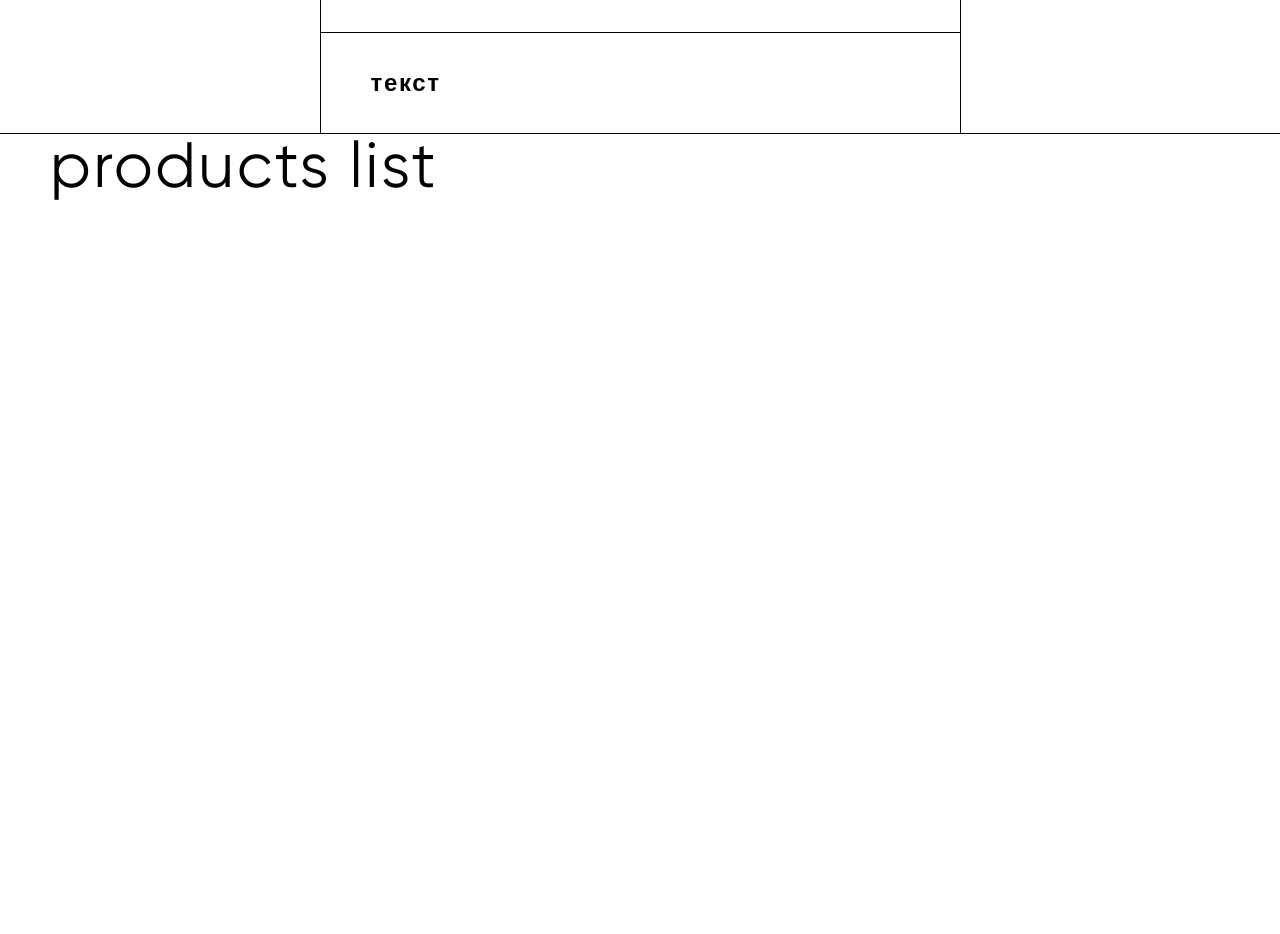
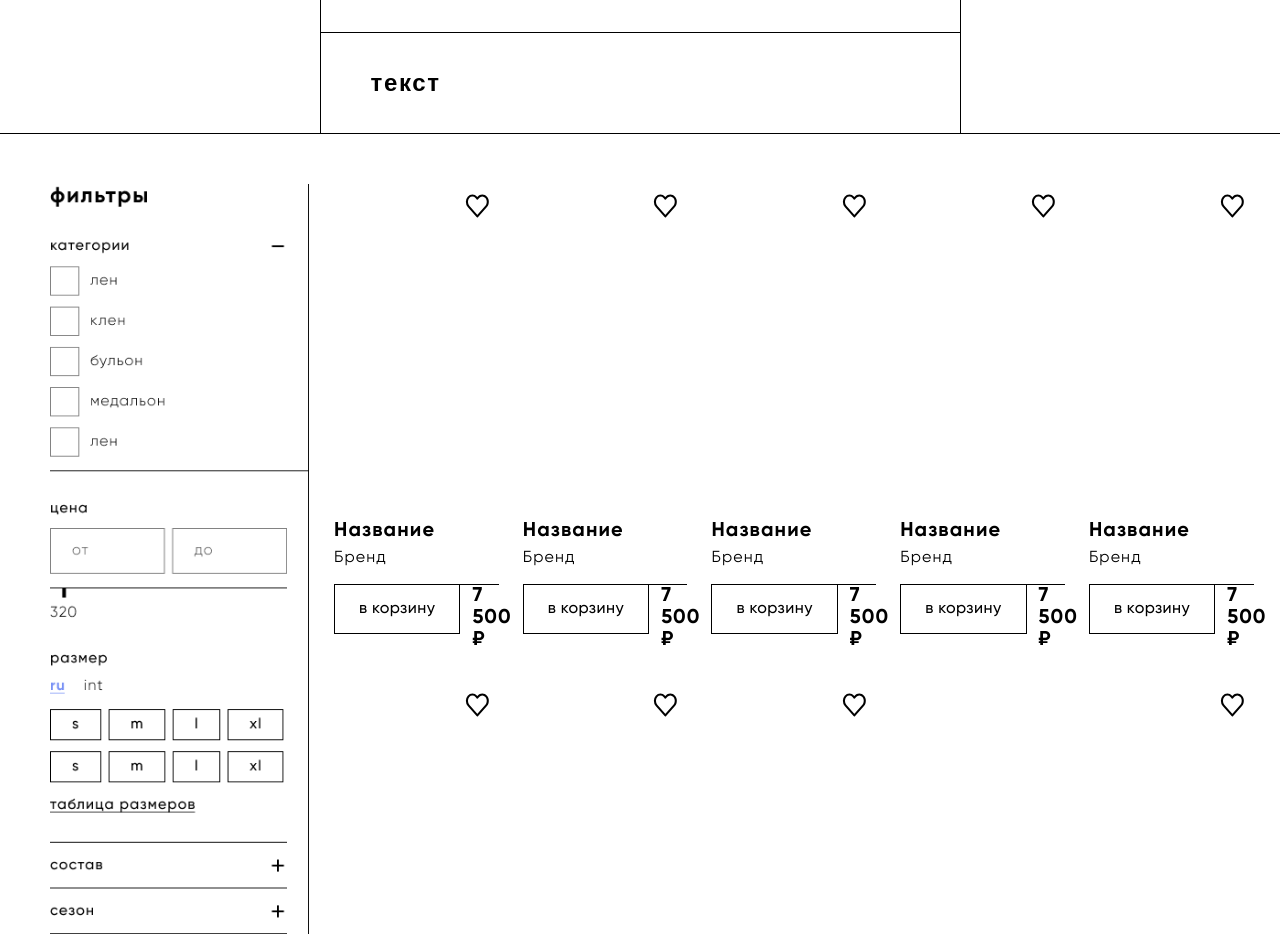
Before and after one commit to alimongairo/reup-front, a React (Vite) app: page /crm/brand/1 in a window 1280 px wide. Shown: the part 1340-2274 px from the top of the page. Before the commit the page ends 1644 px from the top, so only its background shows below. Built offline with nearby package versions, Linux system fonts and the light colour scheme; a web font is replaced by a local one.

Commit message:
product list

```diff
--- a/src/components/Brand/components/Layout/Layout.tsx
+++ b/src/components/Brand/components/Layout/Layout.tsx
@@ -1,6 +1,10 @@
 import React, { useState, ReactNode } from 'react';
 import { Head } from "..";
 import cx from './index.module.scss';
+import ProductItem from "../../../ProductItem/ProductItem";
+import { uid } from "react-uid";
+import FiltersImg from '../../../../../static/images/others/filters.png';
+import { Image } from "../../../ui";
 
 interface IProps {
     isEditable: boolean,
@@ -10,19 +14,28 @@ interface IProps {
 }
 
 export default function Layout({ isEditable, component, isEditing, setIsEditing }: IProps) {
-
+    const productsPlug = Array(27).fill(null);
 
     return (
         <>
-        {
-            isEditable && <Head isEditable={isEditable} isEditing={isEditing} setIsEditing={setIsEditing}/>
-        }
+            {
+                isEditable && <Head isEditable={isEditable} isEditing={isEditing} setIsEditing={setIsEditing} />
+            }
 
 
-            {/* TODO: add container*/}
             {component}
 
-            <div id="products">products list</div>
+            <div id="products" className={cx.products}>
+                <Image src={FiltersImg} className={cx.filters} />
+                <div className={cx.list}>
+
+                    {
+                        productsPlug.map((_, index) => <ProductItem key={uid(index)} />)
+                    }
+
+                </div>
+            </div>
+
         </>
     )
 }
--- a/src/components/Brand/components/Layout/index.module.scss
+++ b/src/components/Brand/components/Layout/index.module.scss
@@ -0,0 +1,35 @@
+@import '../../../../styles/vars.scss';
+@import '../../../../styles/mixins.scss';
+
+.products {
+    display: grid;
+    grid-template-columns: 259px 1fr;
+    gap: 25px;
+    padding: $containerPadding-desktop;
+    @include compensatePadding-desktop;
+
+    .filters{
+        img{
+            height: auto;
+        }
+
+    }
+    .list {
+        display: grid;
+        grid-template-columns: repeat(5, 1fr);
+        column-gap: 24px;
+        row-gap: 32px;
+
+        >* {
+            min-height: 467px;
+            pointer-events: none;
+        }
+
+        >*:nth-child(9n) {
+            grid-column: span 2;
+            grid-row: span 2;
+            min-height: 972px;
+        }
+
+    }
+}
--- /dev/null
+++ b/src/components/ProductItem/ProductItem.tsx
@@ -0,0 +1,28 @@
+import React, { useState } from 'react'
+import cx from './index.module.scss';
+import { Image, Button, Fav } from "../ui";
+
+export default function ProductItem() {
+    const [isFav, setIsFav] = useState(false);
+
+    const onFavClick = () => {
+        setIsFav(prev => !prev);
+    }
+
+    return (
+        <div className={cx.product}>
+            <div className={cx.image}>
+                <Fav isActive={isFav} onClick={onFavClick} className={cx.fav} />
+                <Image className={cx.img}/>
+            </div>
+            <div className={cx.info}>
+                <p className={cx.title}>Название</p>
+                <p className={cx.sub}>Бренд</p>
+                <div className={cx.ftr}>
+                    <Button colorM="black">в корзину</Button>
+                    <p>7 500 ₽</p>
+                </div>
+            </div>
+        </div>
+    )
+}
--- /dev/null
+++ b/src/components/ProductItem/index.module.scss
@@ -0,0 +1,58 @@
+@import '../../styles/vars.scss';
+
+.product {
+    display: flex;
+    flex-direction: column;
+
+    .image {
+        position: relative;
+        width: 100%;
+       flex-grow: 1;
+        margin-bottom: 8px;
+
+        .img {
+            position: absolute;
+            top: 0;
+            left: 0;
+            width: 100%;
+            height: 100%;
+            z-index: 1;
+        }
+
+        .fav {
+            position: absolute;
+            right: 10px;
+            top: 10px;
+            z-index: 2;
+        }
+    }
+
+
+    .info {
+        .title {
+            font-size: 20px;
+            font-weight: bold;
+            margin-bottom: 8px;
+        }
+
+        .sub {
+            margin-bottom: 16px;
+        }
+
+        .ftr {
+            display: flex;
+            border-top: 1px solid $color-black;
+
+            button {
+                margin-top: -1px;
+            }
+
+            p {
+                font-size: 20px;
+                font-weight: bold;
+                align-self: center;
+                margin-left: 12px;
+            }
+        }
+    }
+}
--- a/src/components/ui/Button/index.scss
+++ b/src/components/ui/Button/index.scss
@@ -57,8 +57,7 @@
         height: fit-content;
 
         svg {
-            width: 18px;
-            height: auto;
+            height: 18px;
         }
 
     }
@@ -204,4 +203,10 @@
         }
     }
 
+    &.icon-fav{
+        svg{
+            height: 24px;
+        }
+    }
+
 }
--- /dev/null
+++ b/src/components/ui/Fav/Fav.tsx
@@ -0,0 +1,21 @@
+import React from 'react'
+import cx from './index.module.scss';
+import cls from 'classnames';
+import {Button} from '..';
+
+interface IProps {
+    isActive: boolean,
+    onClick?: () => void,
+    className?: string,
+}
+
+
+export default function Fav({ isActive, onClick = () => { console.log('on fav click') }, className }: IProps) {
+    return (
+        <Button  onClick={onClick} className={className}  variant="contained" iconName="fav">
+            <svg width="23" height="23" viewBox="0 0 23 23" fill="none" xmlns="http://www.w3.org/2000/svg" className={cls({ [cx.active]: isActive }, cx.svg)}>
+                <path d="M20.2898 3.26815C19.8012 2.70759 19.2209 2.26292 18.5823 1.95954C17.9437 1.65615 17.2592 1.5 16.5679 1.5C15.8766 1.5 15.1921 1.65615 14.5535 1.95954C13.9149 2.26292 13.3347 2.70759 12.846 3.26815L11.8318 4.43095L10.8176 3.26815C9.83045 2.1364 8.49164 1.50059 7.09564 1.50059C5.69964 1.50059 4.36082 2.1364 3.37371 3.26815C2.38659 4.39989 1.83203 5.93487 1.83203 7.53541C1.83203 9.13594 2.38659 10.6709 3.37371 11.8027L11.8318 21.5L20.2898 11.8027C20.7788 11.2424 21.1666 10.5771 21.4312 9.84495C21.6958 9.11276 21.832 8.32797 21.832 7.53541C21.832 6.74285 21.6958 5.95806 21.4312 5.22587C21.1666 4.49368 20.7788 3.82844 20.2898 3.26815Z" stroke="black" strokeWidth="2" strokeLinecap="round" strokeLinejoin="round" />
+            </svg>
+        </Button>
+    )
+}
--- /dev/null
+++ b/src/components/ui/Fav/index.module.scss
@@ -0,0 +1,5 @@
+.svg{
+    &.active{
+        fill: #000000;
+    }
+}
--- a/src/components/ui/Image/Image.tsx
+++ b/src/components/ui/Image/Image.tsx
@@ -5,14 +5,14 @@ import cls from "classnames";
 import cx from './index.module.scss';
 
 interface IProps {
-    alt: string,
-    src: string | undefined,
+    alt?: string,
+    src?: string | undefined,
     className?: string ,
 }
 
 // TODO: we can create trackWindowScroll in Gallery (visible on load)
 export default function Image(props: IProps) {
-    const { alt, src = "", className } = props;
+    const { alt = "placeholder", src = process.env.VITE_PUBLIC_PLACEHOLDER_IMAGE, className } = props;
 
     return (
         <div className={cls(cx.image, className)}>
--- a/src/components/ui/index.ts
+++ b/src/components/ui/index.ts
@@ -2,5 +2,6 @@ import Header from "./Header/Header";
 import Typography from "./Typography/Typography";
 import Button from "./Button/Button";
 import Image from "./Image/Image";
+import Fav from "./Fav/Fav";
 
-export {Header, Typography, Button, Image};
+export {Header, Typography, Button, Image, Fav};
```
Also changed, not shown: src/types/parcel.ts (+11 -0 lines), static/images/others/filters.png (added).
